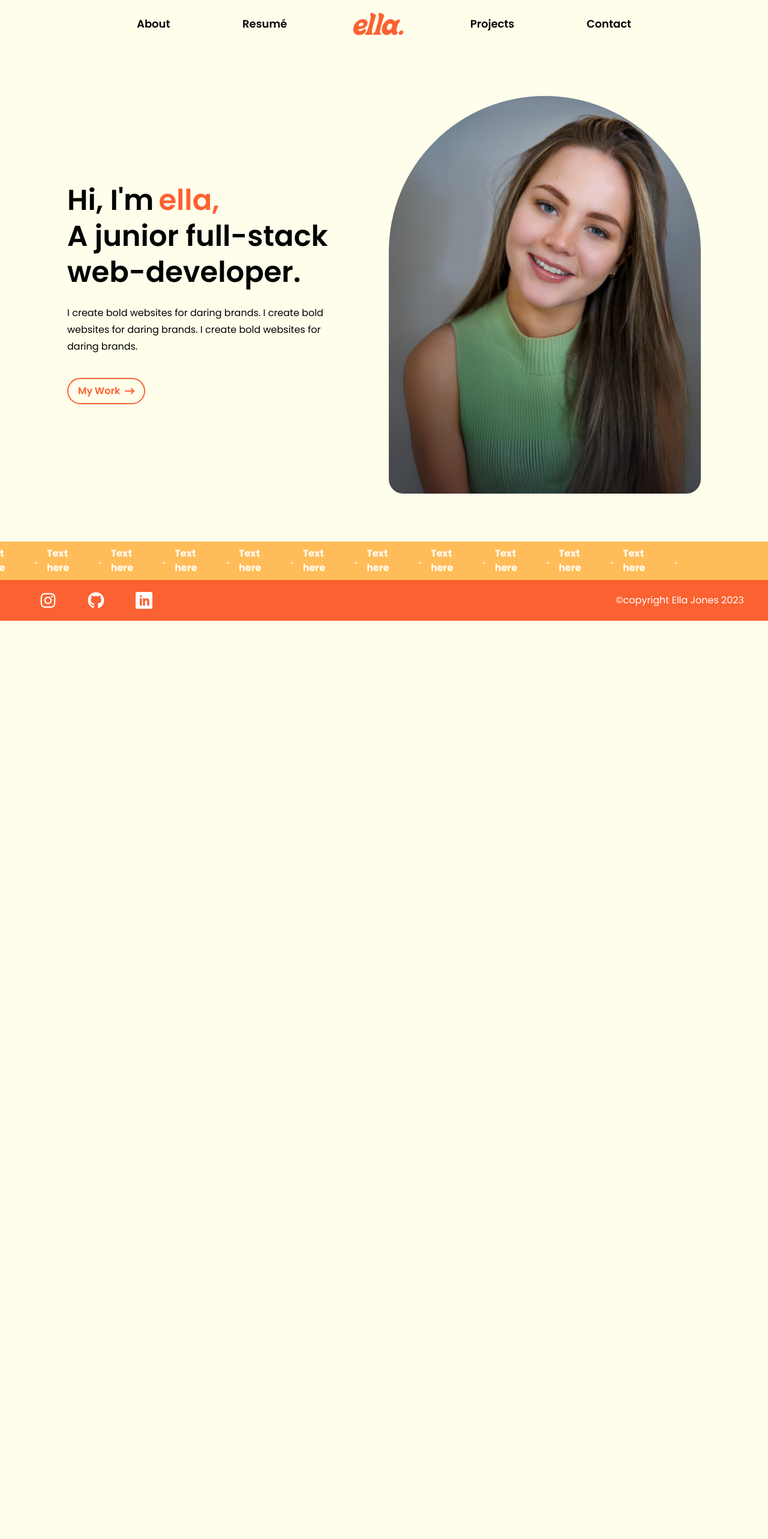
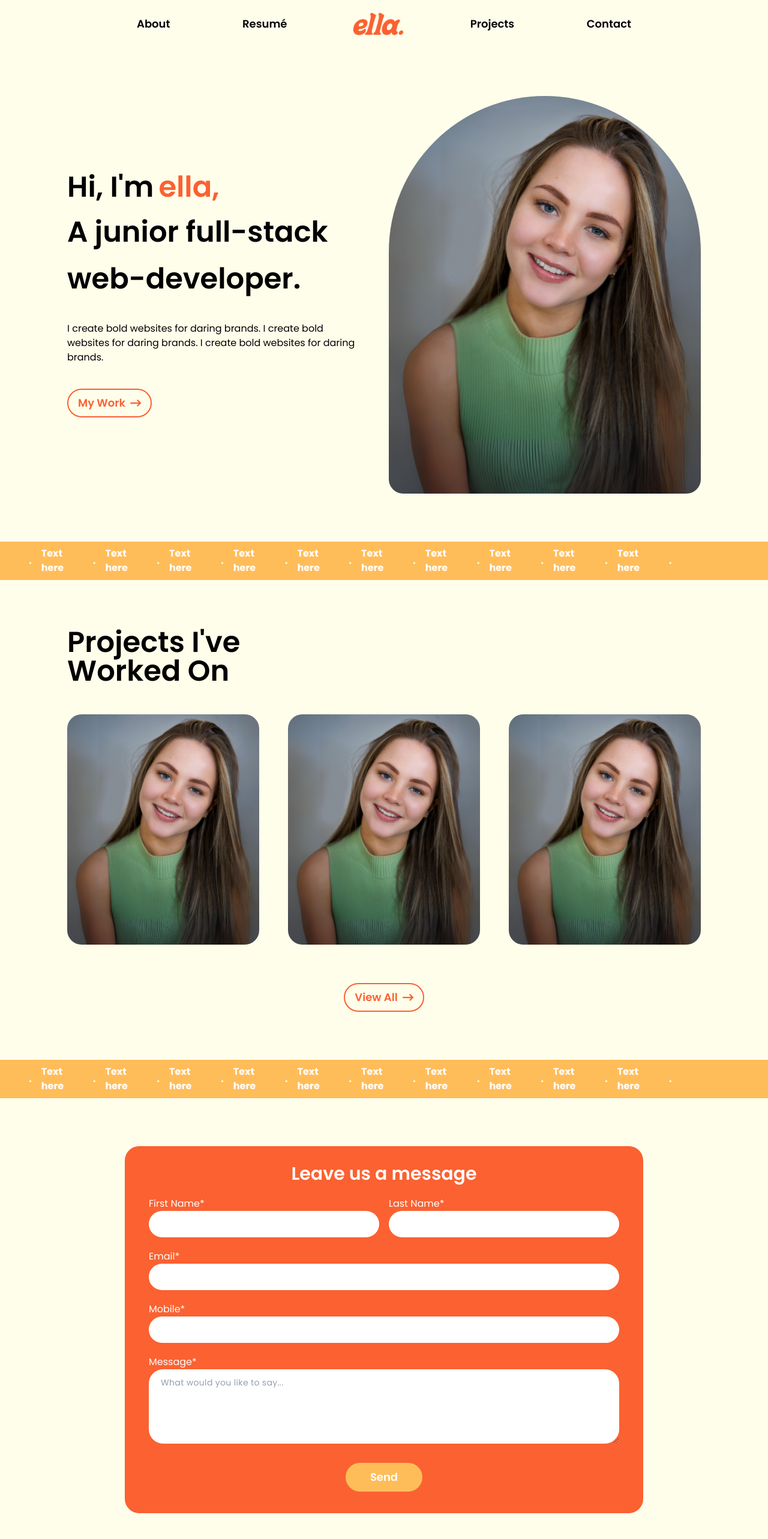
Before and after one commit to ella-jones/portfolio-new, a React (Create React App) app: page / in a window 1280 px wide. Shown: the top 2566 px of the page at 60% size. Before the commit the page ends 1035 px from the top, so only its background shows below. Built offline with nearby package versions, Linux system fonts and the light colour scheme; a web font is replaced by a local one.

Commit message:
feat: add contact form to home page

```diff
--- /dev/null
+++ b/src/components/ContactForm.jsx
@@ -0,0 +1,72 @@
+import React from 'react'
+
+const ContactForm = () => {
+  return (
+    <section className='py-10 px-10 md:px-32 lg:py-20 lg:px-52'>
+        <form className="flex flex-col items-center w-full bg-tangerine px-10 py-7 rounded-3xl text-white">
+        <h1 className='text-2xl md:text-3xl font-semibold'>Leave us a message</h1>
+        <div className="w-full lg:flex lg:justify-between lg:gap-x-4">
+            <div className="w-full lg:w-1/2 mt-5 ">
+                <label>First Name*</label>
+                <input
+                    type="text"
+                    name="firstNameInput"
+                    id="firstNameInput"
+                    className="truncate placeholder:font-bold text-black text-sm placeholder:text-sm placeholder:text-[#959EAD] rounded-3xl pl-5 py-3 focus:outline-periwinkle w-full placeholder:uppercase"
+                />
+            </div>
+            <div className="w-full lg:w-1/2 mt-5 ">
+                <label>Last Name*</label>
+                <input
+                    type="text"
+                    name="lastNameInput"
+                    id="lastNameInput"
+                    className="truncate placeholder:font-bold text-black text-sm placeholder:text-sm placeholder:text-[#959EAD] rounded-3xl pl-5 py-3 focus:outline-periwinkle w-full placeholder:uppercase"
+                />
+            </div>
+            </div>
+
+            <div className='w-full mt-5'>
+                <label>Email*</label>
+                <input
+                    type="text"
+                    name="emailInput"
+                    id="emailInput"
+                    className="truncate placeholder:font-bold text-black text-sm placeholder:text-sm placeholder:text-[#959EAD] rounded-3xl pl-5 py-3 focus:outline-periwinkle w-full placeholder:uppercase"
+                />
+            </div>
+
+            <div className='w-full mt-5'>
+                <label>Mobile*</label>
+                <input
+                    type="text"
+                    name="mobileInput"
+                    id="mobileInput"
+                    className="truncate placeholder:font-bold text-black text-sm placeholder:text-sm placeholder:text-[#959EAD] rounded-3xl pl-5 py-3 focus:outline-periwinkle w-full placeholder:uppercase"
+                />
+            </div>
+
+            <div className='w-full mt-5'>
+                <label>Message*</label>
+                <textarea
+                    id="messageInput"
+                    rows="5"
+                    type="text"
+                    name="messageInput"
+                    className="block text-black text-sm placeholder:text-sm placeholder:text-[#959EAD] rounded-3xl pl-5 pr-3 py-3 focus:outline-periwinkle w-full tracking-wide"
+                    placeholder='What would you like to say...'
+                />
+            </div>
+
+            <button
+                type="submit"
+                className="border-2 border-apricot bg-apricot rounded-3xl px-5 py-2 mt-8 mb-2 w-32 text-white font-semibold text-base md:text-lg"
+            >
+                Send
+            </button>
+        </form>
+    </section>
+  )
+}
+
+export default ContactForm
--- a/src/pages/HomePage.jsx
+++ b/src/pages/HomePage.jsx
@@ -5,25 +5,25 @@ import { images } from "../constants";
 import { NavLink } from "react-router-dom";
 import { FaArrowRightLong } from "react-icons/fa6";
 import InfiniteScroll from "../components/InfiniteScroll";
+import ContactForm from "../components/ContactForm";
 
 const HomePage = () => {
     return (
         <MainLayout>
-            <section className="flex justify-between items-center px-28 py-20 ">
-                <div className="w-1/2">
-                    <div className="text-5xl font-semibold">
-                        <div className="flex gap-2">
+            <section className="flex flex-col-reverse lg:flex-row justify-between items-center px-16 lg:px-28 py-8 lg:py-20 text-center lg:text-left ">
+                <div className="md:w-1/2 lg:pr-10">
+                    <div className="text-3xl  md:text-4xl lg:text-5xl font-semibold">
+                        <div className="flex justify-center lg:justify-start gap-2 mt-8 lg:mt-0">
                             <h1>Hi, I'm </h1>
                             <h1 className="text-tangerine">ella,</h1>
                         </div>
-                        <h1 className="mt-3">A junior full-stack</h1>
-                        <h1 className="mt-3">web-developer.</h1>
+                        <h1 className="mt-3 leading-relaxed">A junior full-stack web-developer.</h1>
                     </div>
-                    <p className="mt-8">I create bold websites for daring brands. I create bold</p>
-                    <p className="mt-1">websites for daring brands. I create bold websites for</p>
-                    <p className="mt-1">daring brands.</p>
-                    <NavLink to="/Projects">
-                        <button className="flex items-center gap-2 border-2 text-tangerine border-tangerine rounded-3xl px-4 py-2 mt-10">
+                    <div>
+                        <p className="mt-8 text-sm md:text-base leading-relaxed">I create bold websites for daring brands. I create bold websites for daring brands. I create bold websites for daring brands.</p>
+                    </div>
+                    <NavLink to="/Projects" className="flex justify-center lg:justify-start">
+                        <button className="flex items-center gap-2 border-2 text-lg text-tangerine border-tangerine rounded-3xl px-4 py-2 mt-10">
                             <h1 className="font-semibold">My Work</h1>
                             <FaArrowRightLong />
                         </button>
@@ -31,10 +31,38 @@ const HomePage = () => {
 
                 </div>
                 <div className="rounded-b-3xl overflow-hidden">
-                    <img src={images.Headshot} alt="Ella Jones Headshot" className="h-[663px] w-[520px] object-cover rounded-t-full"/>
+                    <img src={images.Headshot} alt="Ella Jones Headshot" className=" h-[350px] md:h-[500px] lg:h-[663px] w-[300px] md:w-[420px] lg:w-[520px] object-cover rounded-t-full"/>
                 </div>
             </section>
+
             <InfiniteScroll />
+
+            <section className="px-16 lg:px-28 py-8 lg:py-20">
+                <h2 className="text-3xl  md:text-4xl lg:text-5xl font-semibold lg:w-1/3 text-center lg:text-left">Projects I've Worked On</h2>
+                <div className="mt-12 flex flex-col items-center gap-3 md:flex-row md:justify-between">
+                    <div>
+                        <img src={images.Headshot} alt='Placeholder' className="w-80 h-96 object-cover rounded-3xl"/>
+                    </div>
+                    <div>
+                        <img src={images.Headshot} alt='Placeholder' className="w-80 h-96 object-cover rounded-3xl"/>
+                    </div>
+                    <div>
+                        <img src={images.Headshot} alt='Placeholder' className="w-80 h-96 object-cover rounded-3xl"/>
+                    </div>
+                </div>
+                <NavLink to="/Projects" className="flex justify-center">
+                    <button className="flex items-center gap-2 border-2 text-lg text-tangerine border-tangerine rounded-3xl px-4 py-2 mt-16">
+                        <h1 className="font-semibold">View All</h1>
+                        <FaArrowRightLong />
+                    </button>
+                </NavLink>
+
+            </section>
+
+            <InfiniteScroll />
+
+            <ContactForm />
+
         </MainLayout>
     );
 };
```
